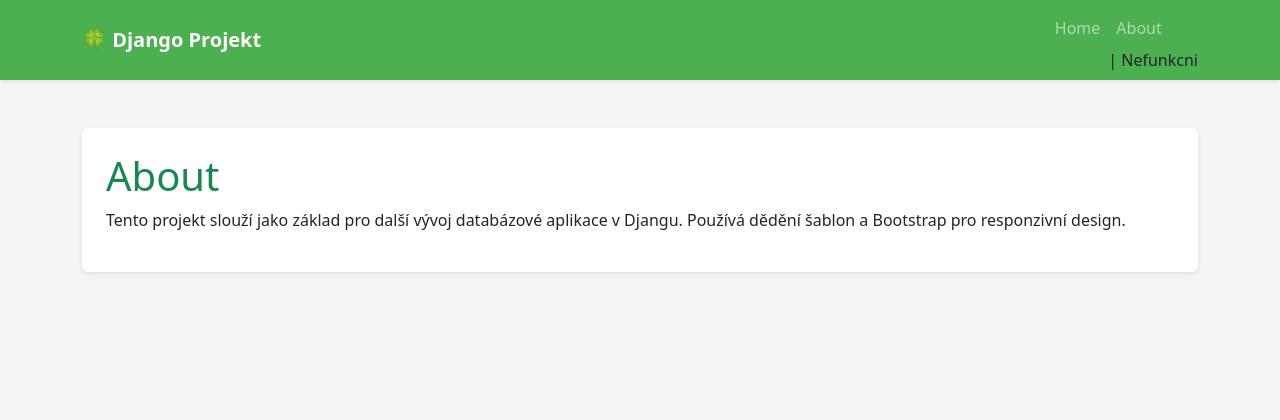
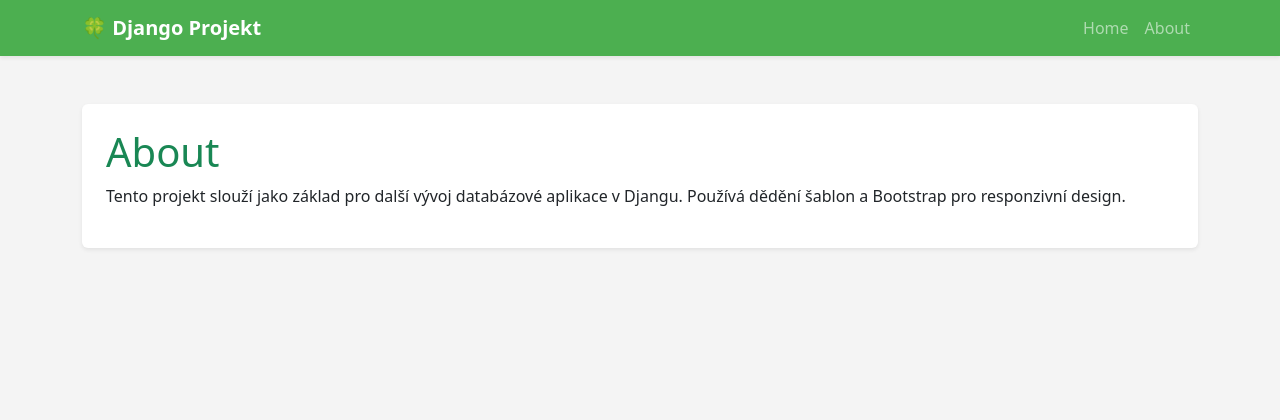
Before and after one commit to Viktor789-k/2025_wt_prj_meca, a Django app: page /about/ in a window 1280 px wide. Shown: the top 420 px of the page. Run offline with Django 5.2, Linux system fonts and the light colour scheme.

Commit message:
Remove unnecessary text from About link

```diff
--- a/prj/app/templates/base.html
+++ b/prj/app/templates/base.html
@@ -40,7 +40,7 @@
                         <a class="nav-link" href="/">Home</a>
                     </li>
                     <li class="nav-item">
-                        <a class="nav-link" href="/about">About</a> | Nefunkcni
+                        <a class="nav-link" href="/about">About</a>
                     </li>
                 </ul>
             </div>
```
